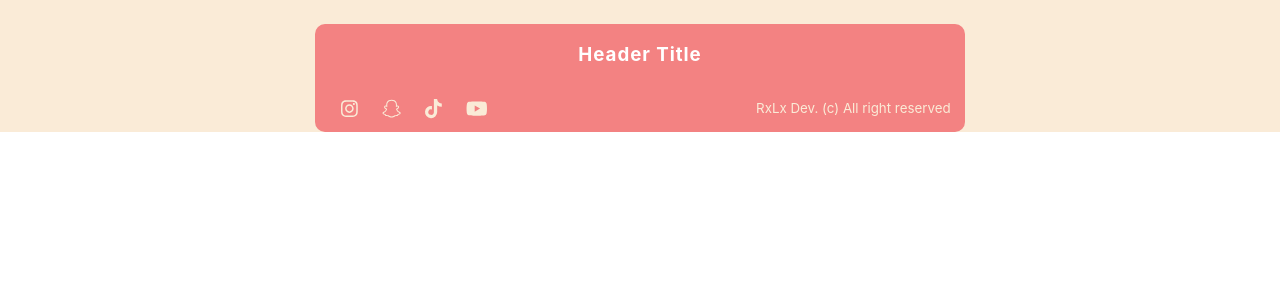
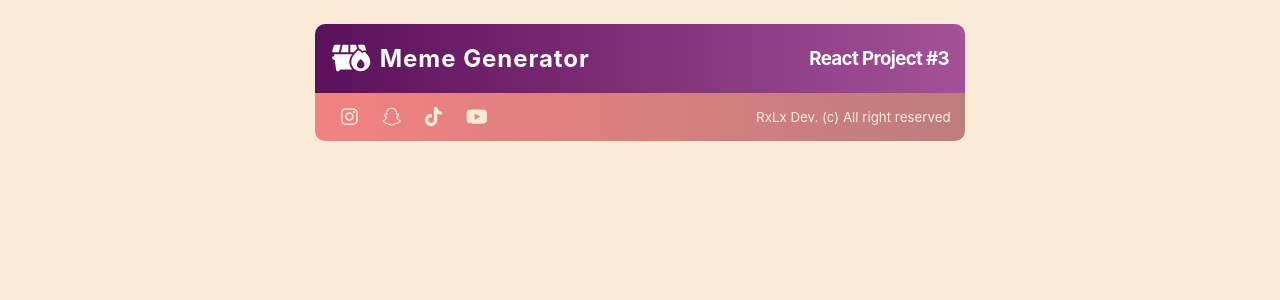
Before and after one commit to Rysley/meme-generator, a React (Create React App) app: page / in a window 1280 px wide. Shown: the top 300 px of the page. Built offline with nearby package versions, Linux system fonts and the light colour scheme.

Commit message:
header and footer styles upgrade

```diff
--- a/package.json
+++ b/package.json
@@ -5,6 +5,7 @@
   "dependencies": {
     "@fortawesome/fontawesome-svg-core": "^6.2.0",
     "@fortawesome/free-brands-svg-icons": "^6.2.0",
+    "@fortawesome/free-solid-svg-icons": "^6.2.0",
     "@fortawesome/react-fontawesome": "^0.2.0",
     "@testing-library/jest-dom": "^5.16.5",
     "@testing-library/react": "^13.4.0",
--- a/src/components/Header.js
+++ b/src/components/Header.js
@@ -1,9 +1,17 @@
 import React from "react";
+import { FontAwesomeIcon } from "@fortawesome/react-fontawesome";
+import { faDumpsterFire } from "@fortawesome/free-solid-svg-icons";
 
 export default function Header() {
   return (
     <div className="header--container">
-      <h3>Header Title</h3>
+      <div className="header--title">
+        <FontAwesomeIcon className="header--icon" icon={faDumpsterFire} />
+        <h2>Meme Generator</h2>
+      </div>
+      <div className="header--subtitle">
+        <h3>React Project #3</h3>
+      </div>
     </div>
   );
 }
--- a/src/index.css
+++ b/src/index.css
@@ -1,5 +1,10 @@
 :root {
-  --frame: rgb(243, 130, 130);
+  --frame: linear-gradient(to right, rgb(243, 130, 130), rgb(190, 125, 125));
+  --violet: linear-gradient(
+    to right,
+    rgb(90, 16, 90),
+    rgba(117, 0, 117, 0.651)
+  );
   --card: antiquewhite;
   --grey: grey;
 }
@@ -10,6 +15,7 @@
 
 body {
   margin: 0;
+  background: var(--card);
   font-family: -apple-system, BlinkMacSystemFont, "Segoe UI", "Roboto", "Oxygen",
     "Ubuntu", "Cantarell", "Fira Sans", "Droid Sans", "Helvetica Neue",
     sans-serif;
@@ -63,29 +69,42 @@ a:hover {
 
 .header--container {
   display: flex;
-  justify-content: center;
+  justify-content: space-between;
   color: white;
-  background-color: var(--frame);
+  background: var(--violet);
   margin-top: 1.5rem;
   border-radius: 10px 10px 0px 0px;
   letter-spacing: 0.06em;
 }
 
+.header--title {
+  display: flex;
+  color: white;
+  background-color: var(--violet);
+  padding-left: 2em;
+  letter-spacing: 0.06em;
+}
+
+.header--subtitle {
+  display: flex;
+  align-items: center;
+  color: white;
+  background-color: var(--violet);
+  padding-right: 1em;
+  letter-spacing: -0.04em;
+}
+
 .header--icon {
-  padding-right: 0.6em;
-  scale: 1.3;
+  padding-right: 0.8em;
+  scale: 1.9;
   margin-top: auto;
   margin-bottom: auto;
 }
 
-
-
-
-
 .footer--container {
   display: flex;
   justify-content: space-between;
-  background-color: var(--frame);
+  background: var(--frame);
   align-items: center;
   padding: 0.9em;
   border-radius: 0px 0px 10px 10px;
@@ -120,5 +139,4 @@ a:hover {
   .app--wrapper {
     grid-template-columns: 1em auto 1em;
   }
-
 }
```
Also changed, not shown: 1 other file (tests, documents, lock files or other folders).
